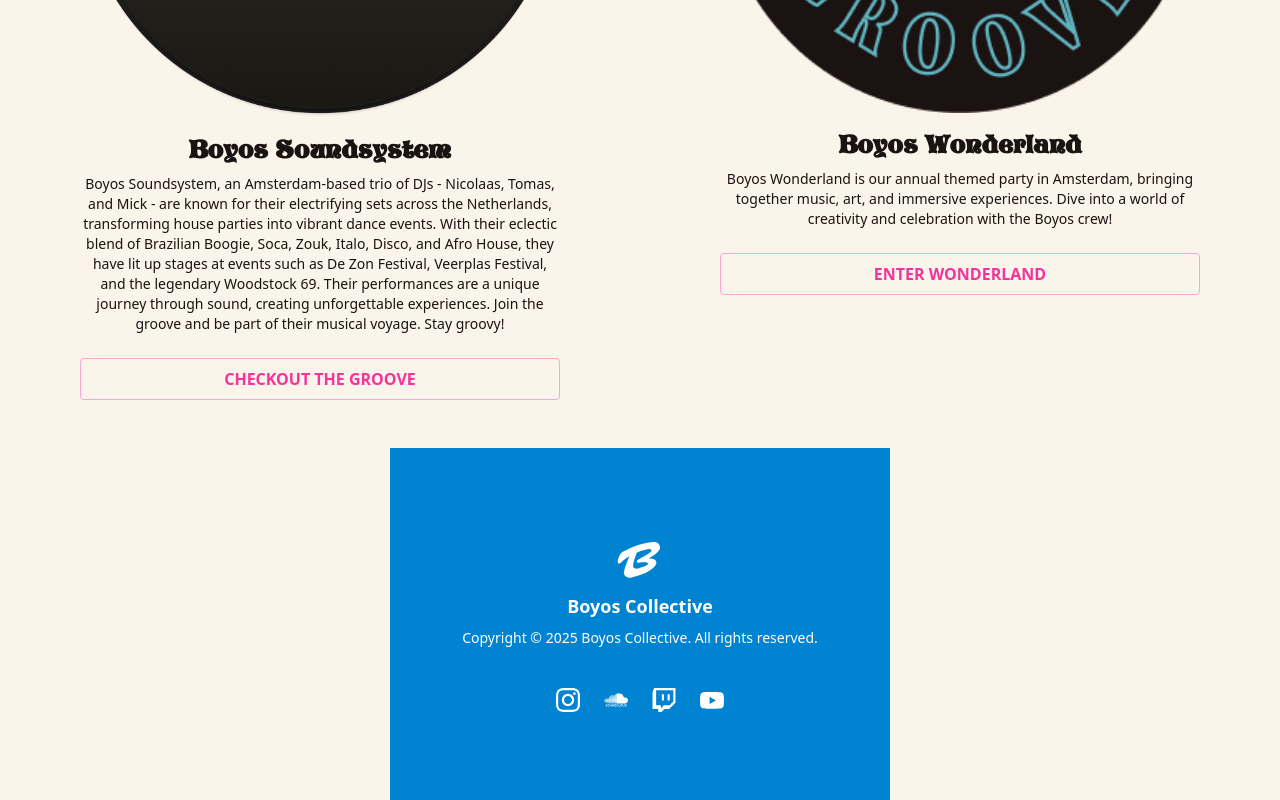
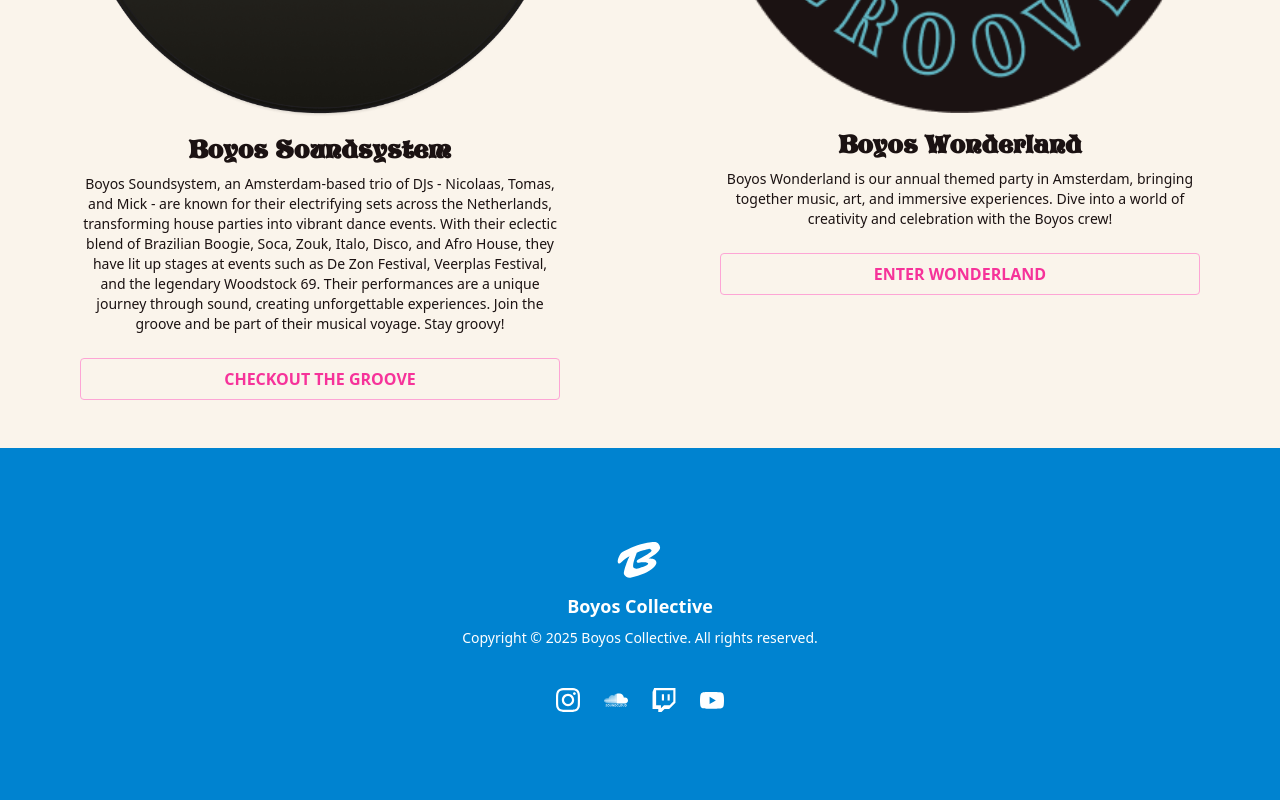
Before and after one commit to idmick/boyos-collective, a Next.js app: page / in a window 1280 px wide. Shown: the part 707-1507 px from the top of the page. Built offline with nearby package versions, Linux system fonts and the light colour scheme.

Commit message:
fix: adjust footer for each page

```diff
--- a/components/layout/Footer.js
+++ b/components/layout/Footer.js
@@ -84,8 +84,8 @@ const social = [
 
 export default function Footer() {
   return (
-    <footer className="bg-[#0083d0] relative flex flex-col scroll-smooth max-w-[500px] w-full self-center text-white py-10">
-      <div className="mx-auto flex flex-col items-center gap-4 px-6 py-12">
+    <footer className="bg-[#0083d0] w-full relative flex flex-col scroll-smooth self-center text-white py-10">
+      <div className="flex flex-col items-center gap-4 px-6 py-12">
         {/* Logo + Site Info */}
         <div className="flex flex-col items-center gap-2">
           <svg
--- a/components/layout/index.js
+++ b/components/layout/index.js
@@ -6,7 +6,6 @@ const Layout = ({ children }) => {
     <div className="flex flex-col min-h-screen bg-[#FAF4EB]">
       <Header />
       <main>{children}</main>
-      <Footer className="mt-auto" />
     </div>
   );
 };
--- a/pages/index.js
+++ b/pages/index.js
@@ -5,6 +5,7 @@ import BoyosVinyl from "../public/images/boyos_vinyl.png";
 import BoyosBoxed from "../public/images/Boyos_logo_boxed.png";
 import BoyosWonderland from "../public/images/essential_groove.png";
 import { NextSeo } from "next-seo";
+import Footer from "../components/layout/Footer";
 
 const blocks = [
   {
@@ -132,6 +133,9 @@ const Home = () => {
           </div>
         ))}
       </div>
+      <div className="w-full">
+        <Footer />
+      </div>
     </>
   );
 };
--- a/pages/soundsystem.js
+++ b/pages/soundsystem.js
@@ -5,6 +5,7 @@ import Image from "next/image";
 import BoyosSoundsystem from "../public/images/boyos_we_got_the_funk.png";
 import PastGigs from "../data/PastGigs.json";
 import { NextSeo } from "next-seo";
+import Footer from "../components/layout/Footer";
 
 const idGen = () => {
   return "xxxxxxxx-xxxx-4xxx-yxxx-xxxxxxxxxxxx".replace(/[xy]/g, function (c) {
@@ -200,6 +201,9 @@ export default function Soundsystem() {
             </ol>
           </div>
         </div>
+        <div className="w-full max-w-[500px]">
+          <Footer />
+        </div>
       </div>
     </>
   );
--- a/pages/wonderland.js
+++ b/pages/wonderland.js
@@ -3,6 +3,7 @@ import { useState } from "react";
 import dynamic from "next/dynamic";
 import RadioPlayer from "../components/RadioPlayer";
 import WonderlandLogo from "../components/WonderlandLogo";
+import Footer from "../components/layout/Footer";
 
 export default function BoyosWonderlandPage() {
   const [menuOpen, setMenuOpen] = useState(false);
@@ -281,6 +282,9 @@ export default function BoyosWonderlandPage() {
           } */}
             </div>
           </section>
+          <div className="mb-[156px]">
+            <Footer />
+          </div>
         </div>
       </div>
     </>
```
